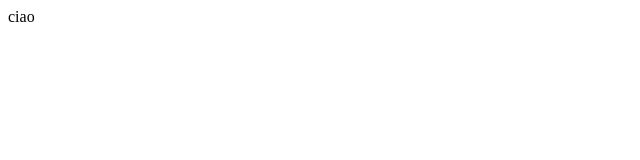
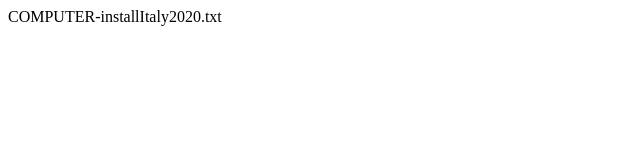
Before and after one commit to timegold/computer, a plain HTML site: page docs/index.html in a window 1280 px wide. Shown: the whole page, without its empty margins (0-640 px from the left). Drawn offline with Linux system fonts and the light colour scheme.

Commit message:
Add files via upload

```diff
--- a/docs/index.html
+++ b/docs/index.html
@@ -1,3 +1,3 @@
 <html>
-  ciao
+<a COMPUTER-installItaly2020.txt> COMPUTER-installItaly2020.txt </a>
 </html>
```
